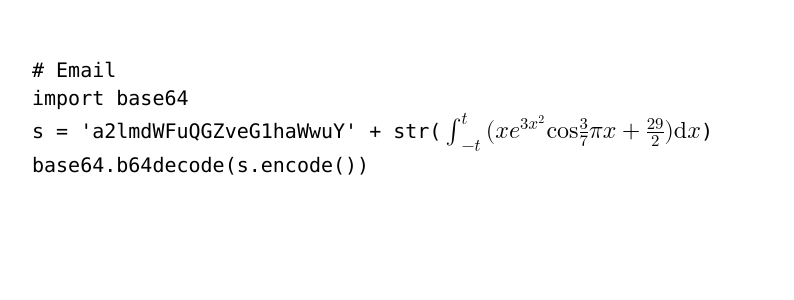
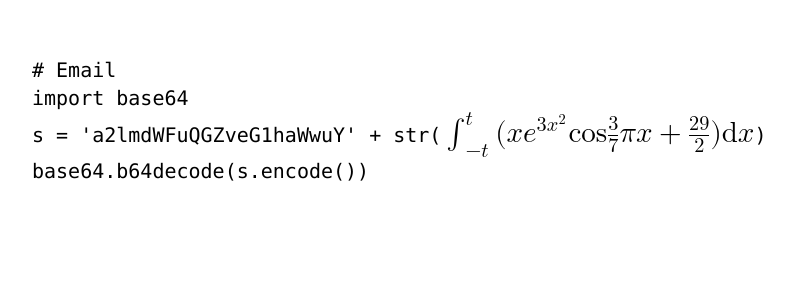
Before and after one commit to hikariyo/hikariyo.github.io, a Nuxt app: page /email in a window 1280 px wide. Shown: the top 300 px of the page, without its empty margins (48-842 px from the left). Built offline with nearby package versions, Linux system fonts and the light colour scheme.

Commit message:
fix: import katex css

```diff
--- a/package.json
+++ b/package.json
@@ -10,6 +10,7 @@
   "devDependencies": {
     "@antfu/eslint-config": "^0.36.0",
     "@nuxtjs/tailwindcss": "^6.4.1",
+    "@types/katex": "^0.16.0",
     "eslint": "^8.35.0",
     "nuxt": "^3.2.3",
     "typescript": "^4.9.5"
--- a/pages/email.vue
+++ b/pages/email.vue
@@ -1,16 +1,15 @@
 <script setup lang="ts">
 import katex from 'katex'
-// import 'katex/katex.css'
+import 'katex/dist/katex.min.css'
 
 useHead({
   title: 'Email',
 })
 
-
 const math = ref<HTMLDivElement>()
 
 onMounted(() => {
-  katex.render('\\int_{-t}^t(xe^{3x^2}\\cos\\frac{3}{7}\\pi x+\\frac{29}{2})\\mathrm{d}x', math.value, {
+  katex.render('\\int_{-t}^t(xe^{3x^2}\\cos\\frac{3}{7}\\pi x+\\frac{29}{2})\\mathrm{d}x', math.value!, {
     throwOnError: false,
     output: 'mathml',
   })
@@ -22,7 +21,7 @@ onMounted(() => {
     <code>
       # Email<br>
       import base64<br>
-      s = 'a2lmdWFuQGZveG1haWwuY' + str(<span ref="math" class="text-2xl"></span>)<br>
+      s = 'a2lmdWFuQGZveG1haWwuY' + str(<span ref="math" class="text-2xl" />)<br>
       base64.b64decode(s.encode())
     </code>
   </div>
```
Also changed, not shown: 1 other file (tests, documents, lock files or other folders).
